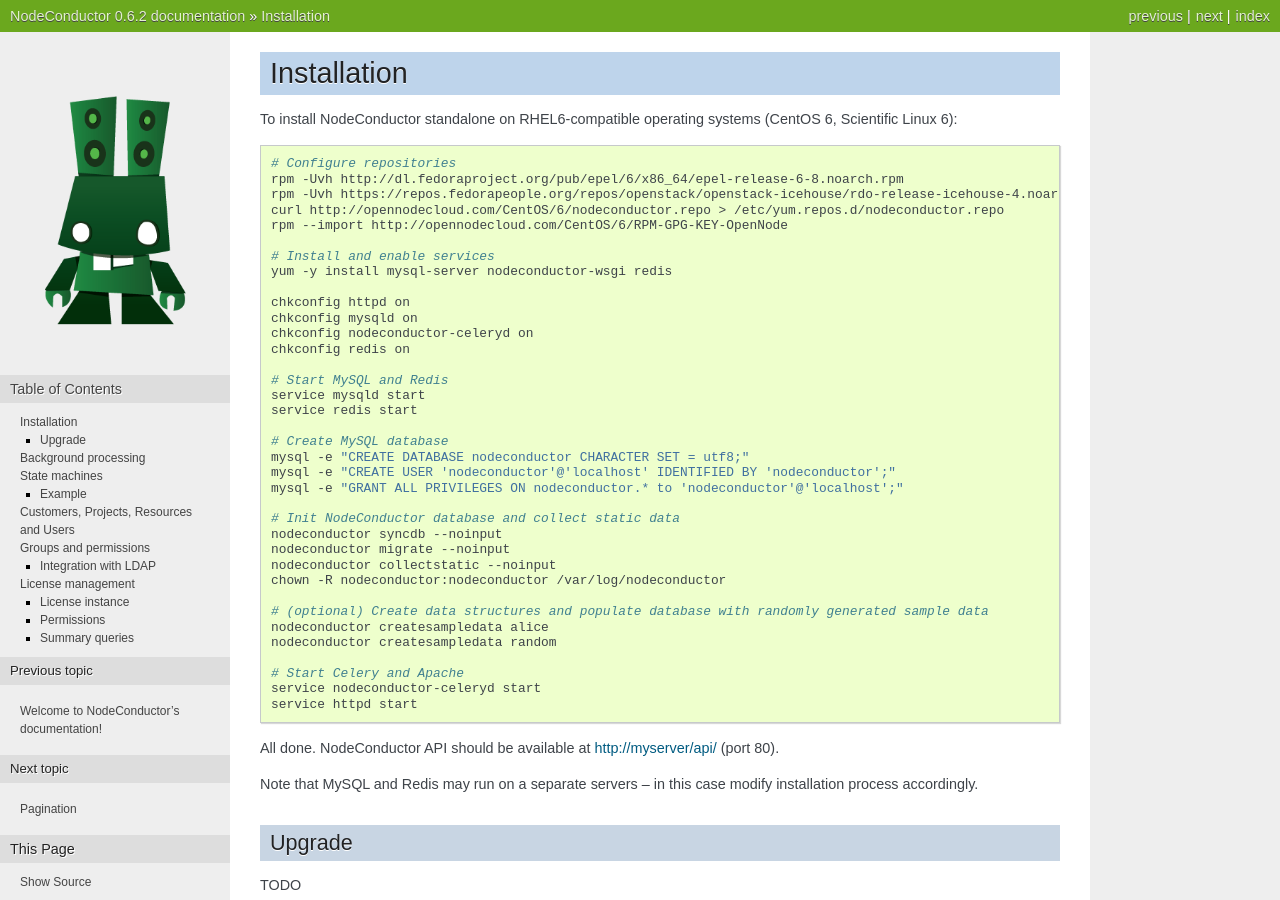
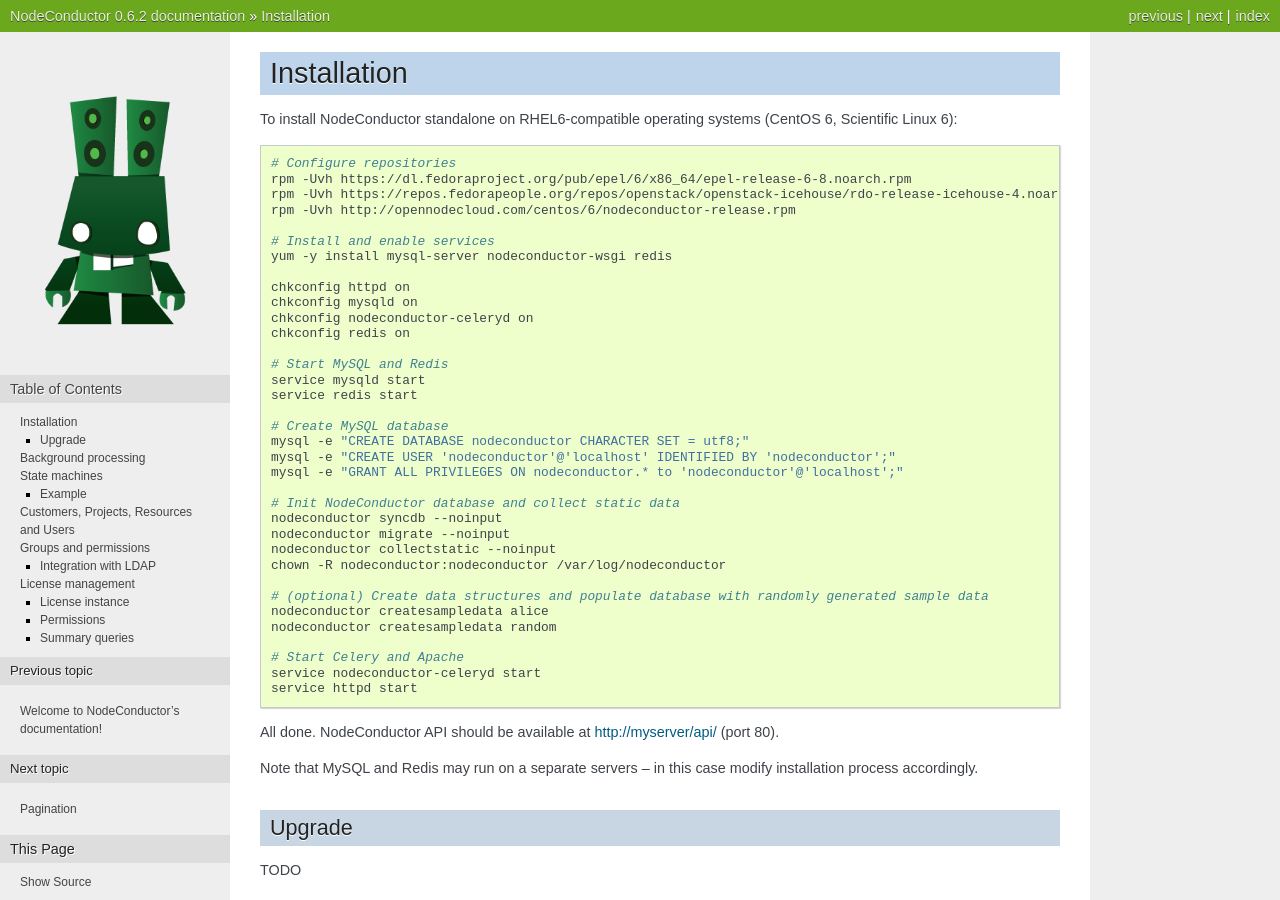
Before and after one commit to opennode/waldur-core, a Sphinx documentation site: the page built from docs/guide/intro.rst, in a window 1280 px wide and 900 px high. Built offline with Sphinx 7.4.7, drawn with Linux system fonts in a browser that asks for light colours.

Commit message:
Updated repository configuration instructions

```diff
--- a/docs/guide/intro.rst
+++ b/docs/guide/intro.rst
@@ -6,10 +6,9 @@
 .. code-block:: bash
 
     # Configure repositories
-    rpm -Uvh http://dl.fedoraproject.org/pub/epel/6/x86_64/epel-release-6-8.noarch.rpm
+    rpm -Uvh https://dl.fedoraproject.org/pub/epel/6/x86_64/epel-release-6-8.noarch.rpm
     rpm -Uvh https://repos.fedorapeople.org/repos/openstack/openstack-icehouse/rdo-release-icehouse-4.noarch.rpm
-    curl http://opennodecloud.com/CentOS/6/nodeconductor.repo > /etc/yum.repos.d/nodeconductor.repo
-    rpm --import http://opennodecloud.com/CentOS/6/RPM-GPG-KEY-OpenNode
+    rpm -Uvh http://opennodecloud.com/centos/6/nodeconductor-release.rpm
 
     # Install and enable services
     yum -y install mysql-server nodeconductor-wsgi redis
```
